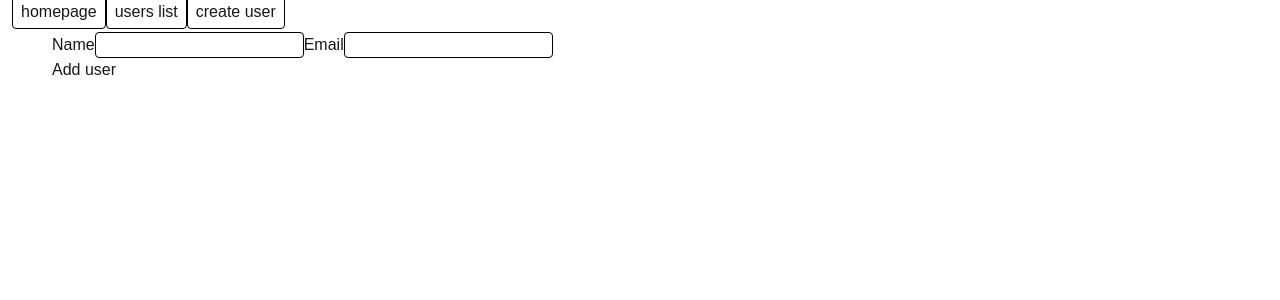
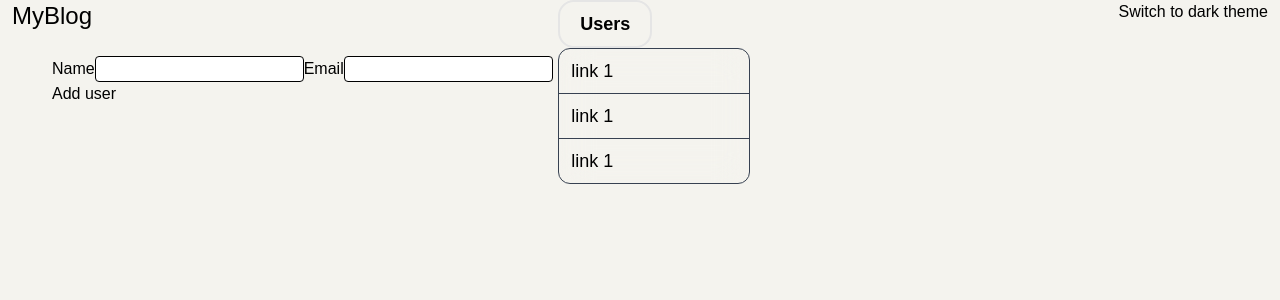
Before and after one commit to danieleardizzone/next-crud, a Next.js app: page /users/create in a window 1280 px wide. Shown: the top 300 px of the page. Built offline with nearby package versions, Linux system fonts and the light colour scheme.

Commit message:
ADD - custom themes

```diff
--- /dev/null
+++ b/app/components/DropDown.tsx
@@ -0,0 +1,25 @@
+'use client';
+export default function DropDown() {
+    return (
+        <>
+            <button
+                className="relative py-2 px-5 text-base sm:text-lg font-semibold rounded-2xl border-2 border-neutral-200 hover:border-sky-500"
+            >
+                Users
+            </button>
+            <div className="absolute w-48">
+                <div className="bg-lavender sm:text-lg backdrop-blur-lg rounded-xl border border-gray-700 divide-y divide-gray-700">
+                    <div className="py-2 px-3">
+                        link 1
+                    </div>
+                    <div className="py-2 px-3">
+                        link 1
+                    </div>
+                    <div className="py-2 px-3">
+                        link 1
+                    </div>
+                </div>
+            </div>
+        </>
+    )
+}
--- /dev/null
+++ b/app/components/PageHeader.tsx
@@ -0,0 +1,30 @@
+'use client';
+import Link from "next/link";
+import DropDown from '@/app/components/DropDown';
+import ThemeToggle from "@/app/components/ThemeToggle";
+
+const users = ['/users', '/users/create']
+
+export default function PageHeader() {
+
+    return (
+        <header className="px-3 mb-2">
+            <div className="flex justify-between">
+                <div className="sm:text-2xl text-xl">
+                    MyBlog
+                </div>
+                {/* <div>
+                    <Link href="/users" className="border rounded border-black p-2">users list</Link>
+                    <Link href="/users/create" className="border rounded border-black p-2">create user</Link>
+                </div> */}
+                <div>
+                    <DropDown />
+                </div>
+                <div>
+                    <ThemeToggle />
+                </div>
+            </div>
+        </header>
+    );
+
+}
--- /dev/null
+++ b/app/components/ThemeToggle.tsx
@@ -0,0 +1,16 @@
+'use client';
+
+import useTheme, { Theme } from '@/app/hooks/useTheme';
+
+export default function ThemeToggle() {
+    const { theme, changeTheme } = useTheme()
+
+    return (
+        <div>
+            <button
+                onClick={() => changeTheme(theme === 'light' ? 'dark' : 'light')}>
+                Switch to {theme === 'light' ? 'dark' : 'light'} theme
+            </button>
+        </div>
+    );
+}
--- a/app/globals.css
+++ b/app/globals.css
@@ -2,21 +2,26 @@
 @tailwind components;
 @tailwind utilities;
 
+/* @config "@/app/tailwind.config.ts"; */
+
 :root {
-  --background: #ffffff;
-  --foreground: #171717;
+  --color-primary: #463f3a;
+  --color-secondary: #e0afa0;
+  --color-background: #f4f3ee;
+  --color-background-2: #bcb8b1;
 }
 
-@media (prefers-color-scheme: dark) {
-  :root {
-    --background: #0a0a0a;
-    --foreground: #ededed;
-  }
+.dark {
+  --color-primary: #ccc9dc;
+  --color-secondary: #324a5f;
+  --color-background: #1b2a41;
+  --color-background-2: #0c1821;
 }
 
+
+
+
 body {
-  color: var(--foreground);
-  background: var(--background);
   font-family: Arial, Helvetica, sans-serif;
 }
 
--- /dev/null
+++ b/app/hooks/useTheme.ts
@@ -0,0 +1,27 @@
+import { useEffect, useState } from 'react';
+
+export type Theme = 'light' | 'dark';
+
+export default function useTheme() {
+    const [theme, setTheme] = useState<Theme>('light');
+
+    useEffect(() => {
+        const storedTheme = localStorage.getItem('theme') as Theme | null;
+        if (storedTheme === 'light' || storedTheme === 'dark') {
+            setTheme(storedTheme);
+            document.documentElement.classList.remove('light', 'dark');
+            document.documentElement.classList.add(storedTheme);
+        } else {
+            document.documentElement.classList.add('light');
+        }
+    }, []);
+
+    const changeTheme = (newTheme: Theme) => {
+        setTheme(newTheme);
+        localStorage.setItem('theme', newTheme);
+        document.documentElement.classList.remove('light', 'dark');
+        document.documentElement.classList.add(newTheme);
+    };
+
+    return { theme, changeTheme };
+}
--- a/app/layout.tsx
+++ b/app/layout.tsx
@@ -1,7 +1,7 @@
 import type { Metadata } from "next";
 import { Geist, Geist_Mono } from "next/font/google";
 import "./globals.css";
-import Link from "next/link";
+import PageHeader from "@/app/components/PageHeader";
 
 const geistSans = Geist({
   variable: "--font-geist-sans",
@@ -14,8 +14,8 @@ const geistMono = Geist_Mono({
 });
 
 export const metadata: Metadata = {
-  title: "Create Next App",
-  description: "Generated by create next app",
+  title: "Crud blog",
+  description: "A blog to exercise with CRUD",
 };
 
 export default function RootLayout({
@@ -26,17 +26,13 @@ export default function RootLayout({
   return (
     <html lang="en">
       <body
-        className={`${geistSans.variable} ${geistMono.variable} antialiased`}
+        className={`${geistSans.variable} ${geistMono.variable} antialiased bg-pageBg`}
       >
-        <header className="flex gap-6">
-          <div className="px-3 mb-2">
-            <Link href="/" className="border rounded border-black p-2">homepage</Link>
-            <Link href="/users" className="border rounded border-black p-2">users list</Link>
-            <Link href="/users/create" className="border rounded border-black p-2">create user</Link>
+        <div>
+          <PageHeader />
+          <div className="container px-3">
+            {children}
           </div>
-        </header>
-        <div className="container px-3">
-          {children}
         </div>
       </body>
     </html>
--- a/tailwind.config.ts
+++ b/tailwind.config.ts
@@ -6,12 +6,18 @@ export default {
     "./components/**/*.{js,ts,jsx,tsx,mdx}",
     "./app/**/*.{js,ts,jsx,tsx,mdx}",
   ],
+  darkMode: 'class',
   theme: {
     extend: {
       colors: {
-        background: "var(--background)",
-        foreground: "var(--foreground)",
-      },
+        pageBg: 'var(--color-background)',
+        headerBg: 'var(--color-background-2)',
+        cardBg: 'var(--color-background-2)',
+        btnBg: 'var(--color-secondary)',
+        text: 'var(--color-primary)',
+        cardBorder: 'var(--color-primary)',
+        btnBorder: 'var(--color-primary)',
+      }
     },
   },
   plugins: [],
```
